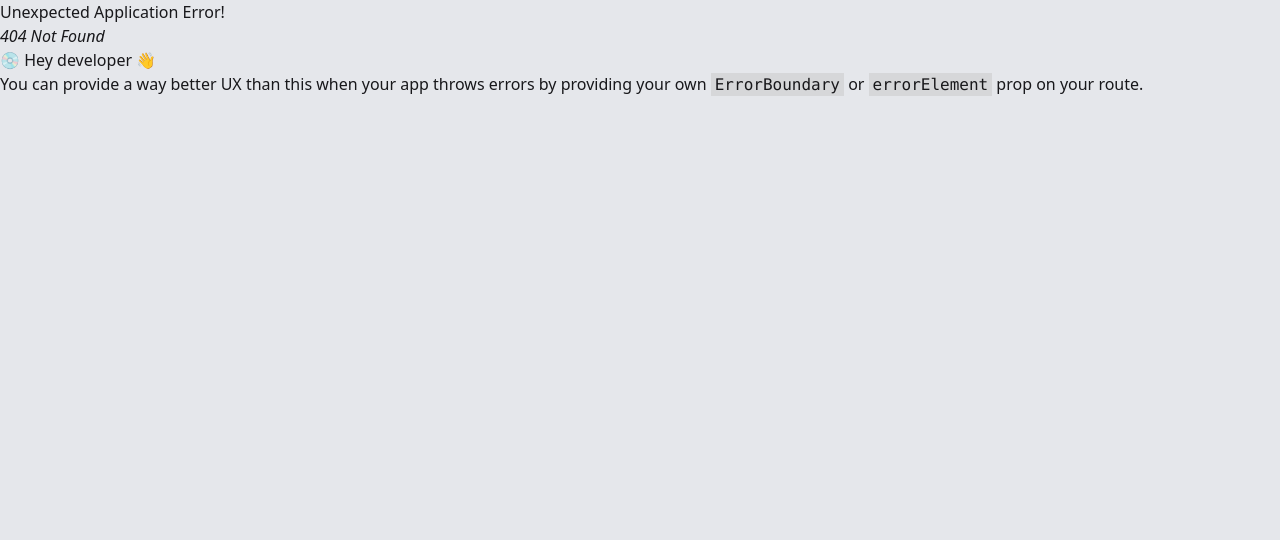
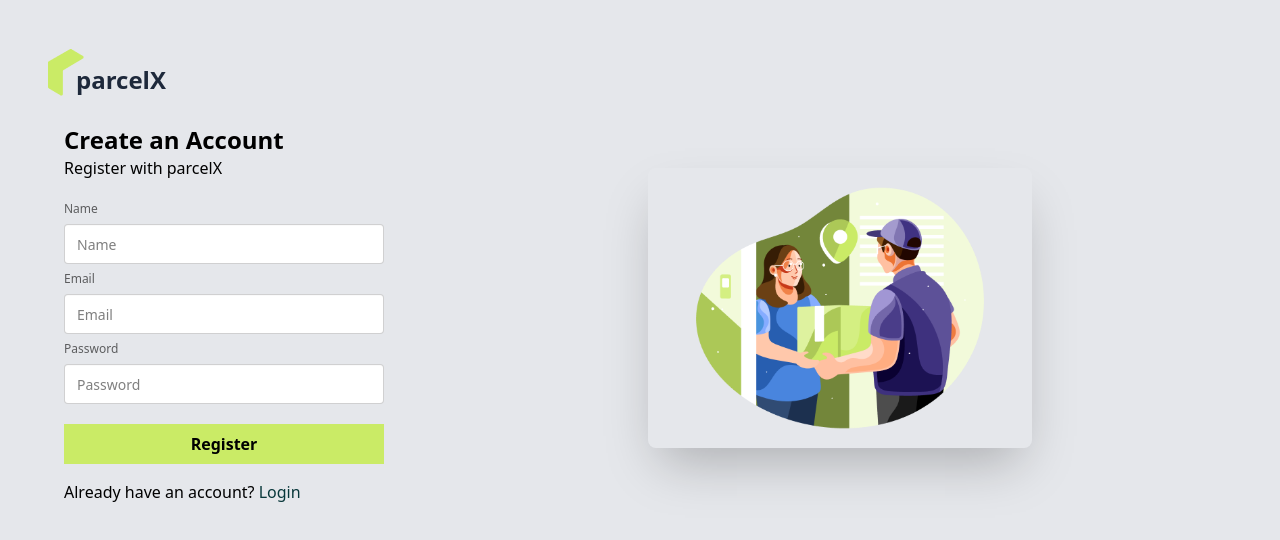
Before and after one commit to nayon117/parcelX_frontend, a React (Vite) app: page /register in a window 1280 px wide. Before the commit this address had no page. Shown: the top 540 px of the page. Built offline with nearby package versions, Linux system fonts and the light colour scheme.

Commit message:
create login and register form

```diff
--- a/package.json
+++ b/package.json
@@ -15,6 +15,7 @@
     "react": "^19.1.1",
     "react-dom": "^19.1.1",
     "react-fast-marquee": "^1.6.5",
+    "react-hook-form": "^7.63.0",
     "react-icons": "^5.5.0",
     "react-responsive-carousel": "^3.2.23",
     "react-router": "^7.9.1",
--- a/src/components/shared/Navbar.jsx
+++ b/src/pages/auth/Register.jsx
@@ -1,59 +1,51 @@
-import { NavLink } from "react-router";
-import Logo from "./Logo";
+import { useForm } from "react-hook-form";
+import { Link } from "react-router";
 
-const Navbar = () => {
-  const navItems = (
-    <>
-      <li>
-        <NavLink to="/">Home</NavLink>
-      </li>
-      <li>
-        <NavLink to="/about">About</NavLink>
-      </li>
-    </>
-  );
+const Register = () => {
+  const {
+    register,
+    handleSubmit,
+    formState: { errors },
+  } = useForm();
 
+  const onSubmit = (data) => console.log(data);
   return (
-    <div className="navbar bg-white shadow-sm mt-6 text-color3 rounded-md">
-      <div className="navbar-start">
-        <div className="dropdown">
-          <div tabIndex={0} role="button" className="btn btn-ghost lg:hidden">
-            <svg
-              xmlns="http://www.w3.org/2000/svg"
-              className="h-5 w-5"
-              fill="none"
-              viewBox="0 0 24 24"
-              stroke="currentColor"
-            >
-              {" "}
-              <path
-                strokeLinecap="round"
-                strokeLinejoin="round"
-                strokeWidth="2"
-                d="M4 6h16M4 12h8m-8 6h16"
-              />{" "}
-            </svg>
-          </div>
-          <ul
-            tabIndex={0}
-            className="menu menu-sm dropdown-content bg-base-100 rounded-box z-1 mt-3 w-52 p-2 shadow"
-          >
-            {navItems}
-          </ul>
-        </div>
-        <a className="btn btn-ghost text-xl">
-          <Logo bg="white" />
-        </a>
-      </div>
-      <div className="navbar-center hidden lg:flex">
-        <ul className="menu menu-horizontal px-1 text-lg font-semibold">
-         {navItems}
-        </ul>
-      </div>
-      <div className="navbar-end">
-        <a className="btn">Button</a>
-      </div>
+    <div className="text-black mt-3">
+
+    {/* header */}
+      <h1 className="text-2xl font-bold">Create an Account</h1>
+      <p className="mb-4">Register with parcelX</p>
+      <form onSubmit={handleSubmit(onSubmit)} >
+        <fieldset className="fieldset">
+
+          {/* Name */}
+          <label className="label">Name</label>
+          <input {...register("name", { required: true })} type="text" className="input bg-white " placeholder="Name" />
+          {errors.name && <span className="text-red-500">Name is required</span>}
+
+         {/* email */}
+          <label className="label">Email</label>
+          <input {...register("email", { required: true })} type="email" className="input bg-white " placeholder="Email" />
+          {errors.email && <span className="text-red-500">Email is required</span>}
+
+         {/* password */}
+          <label className="label">Password</label>
+          <input
+            {...register("password", { required: true, minLength:6 })}
+            type="password"
+            className="input bg-white"
+            placeholder="Password"
+          />
+          {errors.password?.type === "minLength" && <span className="text-red-500">Password must be at least 6 characters</span>}
+
+        </fieldset>
+          <button className="bg-color1 px-4 py-2 mt-4 font-semibold w-80">Register</button>
+      </form>
+      {/* already have an account? */}
+      <p className="mt-4">
+        Already have an account? <Link to="/login" className="text-color2">Login</Link>
+      </p>
     </div>
   );
 };
-export default Navbar;
+export default Register;
--- a/src/router/router.jsx
+++ b/src/router/router.jsx
@@ -3,6 +3,7 @@ import RootLayout from "../layouts/RootLayout";
 import Home from "../pages/home/Home";
 import AuthLayout from "../layouts/AuthLayout";
 import Login from "../pages/auth/Login";
+import Register from "../pages/auth/Register";
 
 export const router = createBrowserRouter([
   {
@@ -22,6 +23,10 @@ export const router = createBrowserRouter([
       {
         path:"/login",
         Component:Login
+      },
+      {
+        path:"/register",
+        Component:Register
       }
     ]
   }
```
Also changed, not shown: 1 other file (tests, documents, lock files or other folders).
